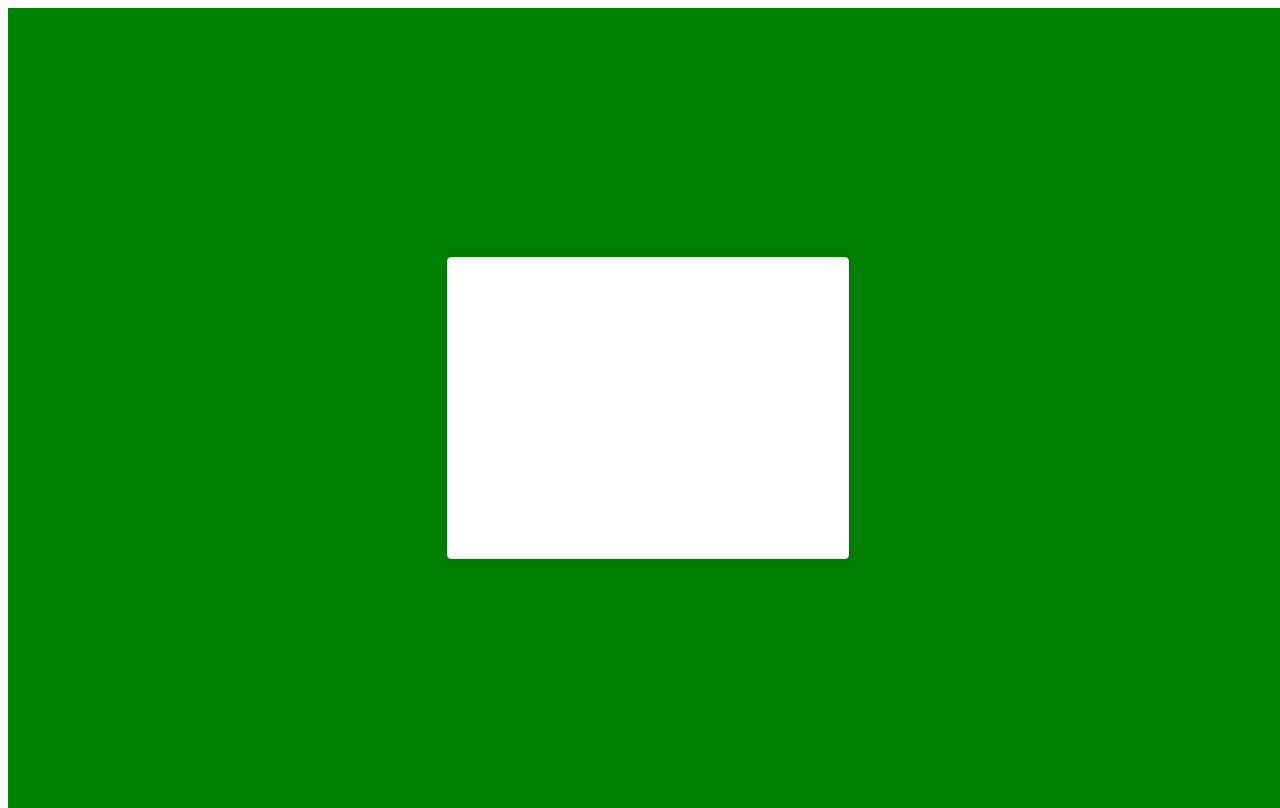
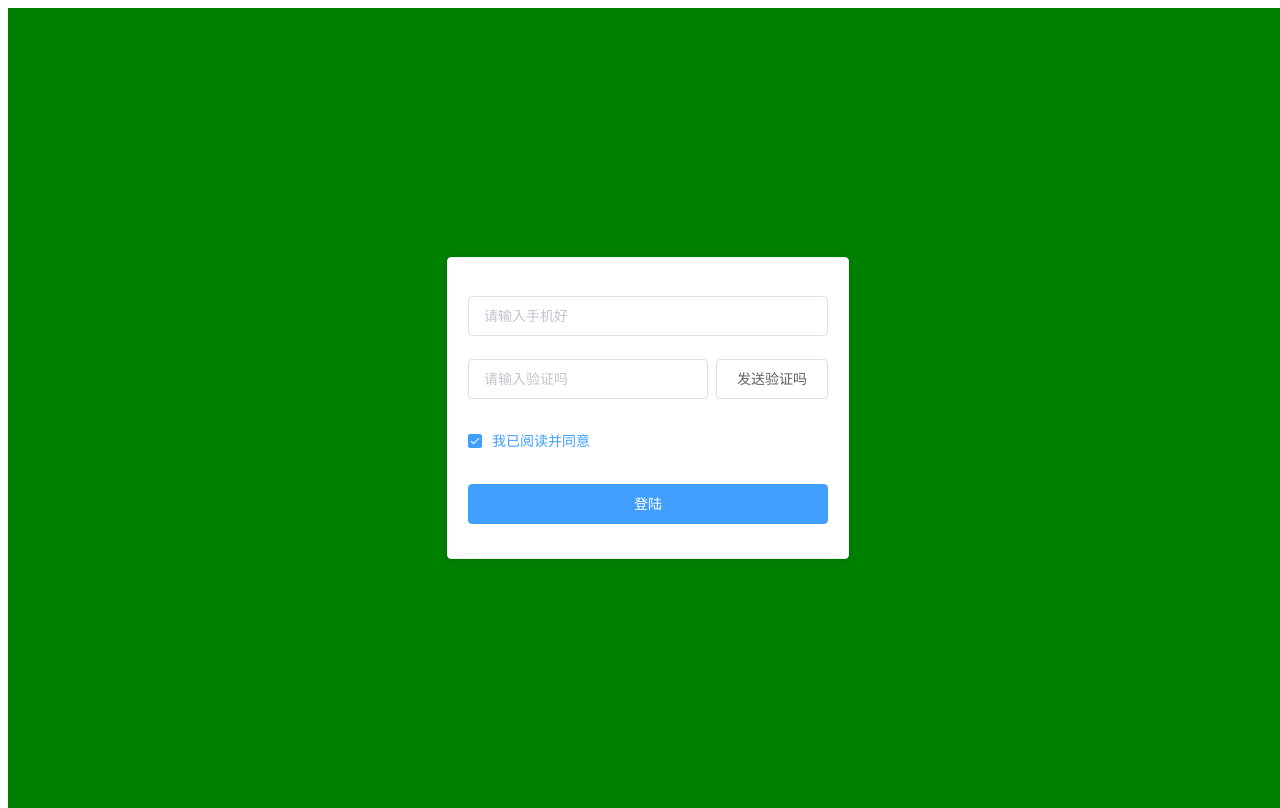
Before and after one commit to Immortallife/74-toutiao-01, a Vue app: page /#/login in a window 1280 px wide. Built offline with nearby package versions, Linux system fonts and the light colour scheme.

Commit message:
完成登陆

```diff
--- a/package.json
+++ b/package.json
@@ -8,6 +8,7 @@
     "lint": "vue-cli-service lint"
   },
   "dependencies": {
+    "axios": "^0.19.0",
     "core-js": "^2.6.5",
     "element-ui": "^2.10.1",
     "vue": "^2.6.10",
--- a/src/main.js
+++ b/src/main.js
@@ -1,8 +1,10 @@
 import Vue from 'vue'
 import App from './App.vue'
 import Element from 'element-ui'
+import axios from 'axios'
 import 'element-ui/lib/theme-chalk/index.css'
 import router from '@/router'
+Vue.prototype.axios = axios
 Vue.use(Element)
 Vue.config.productionTip = false
 new Vue({
--- a/src/views/login.vue
+++ b/src/views/login.vue
@@ -1,33 +1,102 @@
 <template>
   <div class="container">
     <el-card class="container-box">
-            <img src="" alt="">
+      <img src alt />
+      <!-- 登陆表单 -->
+      <!-- 使用element-ui组件，步骤 -->
+      <!-- 根据需求找到需要的组件 -->
+      <!-- 去看例子，是否有时候的demo -->
+      <!-- 看源码，分析（试一试），明白结构的含义 -->
+      <!-- 提供标签，属性，事件，函数的文档 -->
+      <!-- 根据需求修改代码 -->
+      <!-- 在项目中使用即可 -->
+      <el-form ref="loginForm" :status-icon="true" :model="loginForm" :rules="loginRules">
+        <el-form-item prop="mobile">
+          <el-input v-model="loginForm.mobile" placeholder="请输入手机好"></el-input>
+        </el-form-item>
+        <el-form-item prop="code">
+          <el-input v-model="loginForm.code" placeholder="请输入验证吗" style="width:240px"></el-input>
+          <el-button style="float:right">发送验证吗</el-button>
+        </el-form-item>
+        <el-form-item>
+          <el-checkbox :value="true">我已阅读并同意</el-checkbox>
+        </el-form-item>
+        <el-button style="width:100%" type="primary" @click="login()">登陆</el-button>
+        <el-form-item></el-form-item>
+      </el-form>
     </el-card>
   </div>
 </template>
 
 <script>
 export default {
+  data () {
+    const checkMobile = (rule, value, callback) => {
+      if (/^1[3-9]\d(9)$/.test(value)) {
+        callback()
+      } else {
+        callback(new Error('手机号不正确'))
+      }
+    }
+    return {
 
+      loginForm: {
+        mobile: '',
+        code: ''
+      },
+      // 表单验证规则对象
+      loginRules: {
+        mobile: [
+          { required: true, message: '请输入活动名称', trigger: 'blur' },
+          { validator: checkMobile, trigger: 'blur' }
+        ],
+        code: [
+          { required: true, message: '请输入活动名称', trigger: 'blur' },
+          { len: 6, message: '请输入', trigger: 'blur' }
+        ]
+
+      }
+
+    }
+  },
+  methods: {
+    login () {
+      this.$refs.loginForm.validate((valid) => {
+        if (valid) {
+          // 提交登陆请求 axios是基于primise封装的 post() 返回一个promise对象
+
+          this.axios.post('', this.loginForm)
+            .then((res) => {
+              // res是响应对象  包含后台返回的数据 res.data
+              // 1.跳转首页
+              // 2.保存用户的信息，用来判断登陆的状态
+            //   console.log(res.data)
+              this.$router.push('/')
+            }).catch(() => {
+              this.$message.error('错了')
+            })
+        }
+      })
+    }
+  }
 }
 </script>
 
 <style lang="less">
-.container{
+.container {
   width: 100%;
   height: 100%;
   background-color: green;
   position: absolute;
   // background: url('../../');
-    .container-box{
+  .container-box {
     width: 400px;
     height: 300px;
-        position:absolute;
+    position: absolute;
     left: 50%;
-        top:50%;
-        transform: translate(-50%,-50%);
-        img{
-
+    top: 50%;
+    transform: translate(-50%, -50%);
+    img {
     }
   }
 }
```
Also changed, not shown: 1 other file (tests, documents, lock files or other folders). Lines whose indentation alone changed are shown as unchanged.
